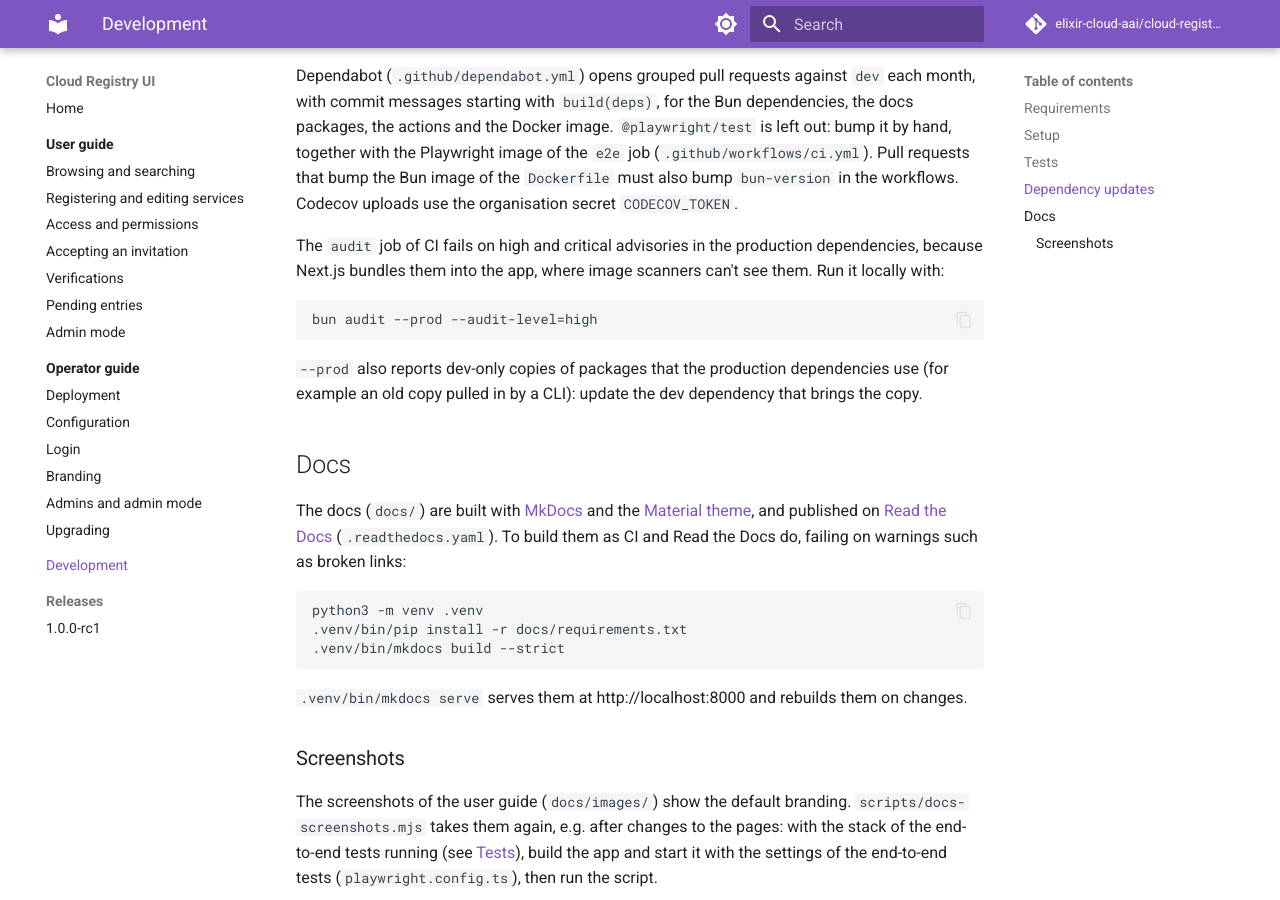
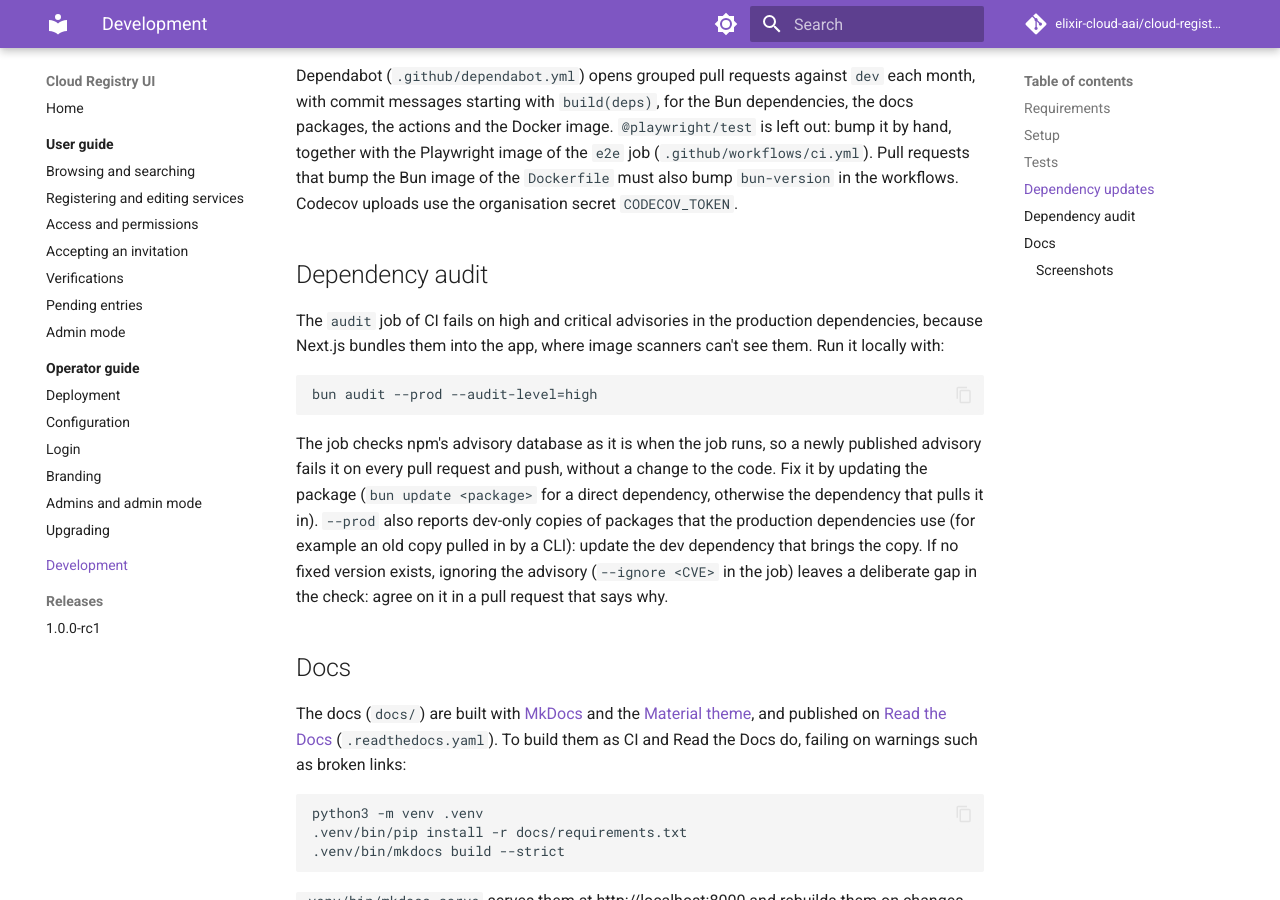
Before and after one commit to elixir-cloud-aai/cloud-registry-ui, an MkDocs documentation site: the page built from docs/development.md, in a window 1280 px wide and 900 px high, scrolled down 1654 px. Built offline with MkDocs 1.6.1 and Material for MkDocs 9.7.7, drawn with Linux system fonts in a browser that asks for light colours; comment, search, counter and statistics services are not loaded.

Commit message:
docs: explain how to fix a failing audit
Give the audit its own section in the development guide, with what
to do when a new advisory fails it, shorten the job's comment, and
drop a stale nested browserslist copy from bun.lock (dev only), which
root browserslist 4.29.5 satisfies.

Co-Authored-By: Claude Opus 5.5 <noreply@anthropic.com>
Claude-Session: https://claude.ai/code/session_011FSoqMUX3EU35poH13xMgG

````diff
--- a/docs/development.md
+++ b/docs/development.md
@@ -87,6 +87,8 @@ with the Playwright image of the `e2e` job (`.github/workflows/ci.yml`).
 Pull requests that bump the Bun image of the `Dockerfile` must also bump
 `bun-version` in the workflows. Codecov uploads use the organisation secret `CODECOV_TOKEN`.
 
+## Dependency audit
+
 The `audit` job of CI fails on high and critical advisories in the
 production dependencies, because Next.js bundles them into the app, where
 image scanners can't see them. Run it locally with:
@@ -95,9 +97,15 @@ image scanners can't see them. Run it locally with:
 bun audit --prod --audit-level=high
 ```
 
+The job checks npm's advisory database as it is when the job runs, so a
+newly published advisory fails it on every pull request and push, without a
+change to the code. Fix it by updating the package (`bun update <package>`
+for a direct dependency, otherwise the dependency that pulls it in).
 `--prod` also reports dev-only copies of packages that the production
 dependencies use (for example an old copy pulled in by a CLI): update the
-dev dependency that brings the copy.
+dev dependency that brings the copy. If no fixed version exists, ignoring
+the advisory (`--ignore <CVE>` in the job) leaves a deliberate gap in the
+check: agree on it in a pull request that says why.
 
 ## Docs
 
````
Also changed, not shown: 2 other files.
